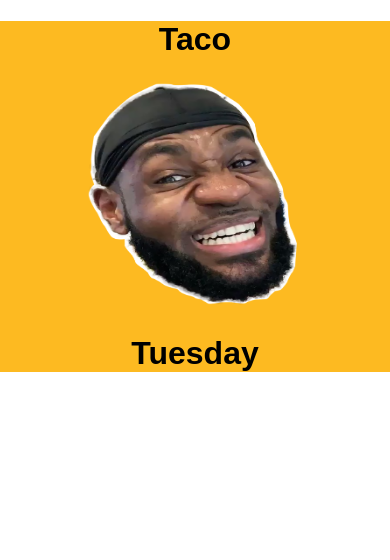
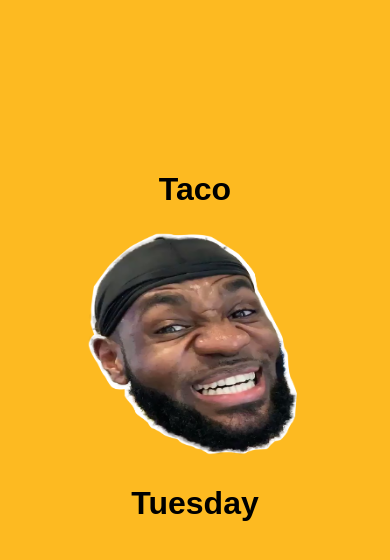
Before and after one commit to alexw14/TacoTuesday, a React (Create React App) app in the folder client/: page / in a window 390 px wide. Shown: the top 560 px of the page. Built offline with nearby package versions, Linux system fonts and the light colour scheme.

Commit message:
adjusted to phone size

```diff
--- a/client/src/App.js
+++ b/client/src/App.js
@@ -6,8 +6,8 @@ class App extends Component {
   render() {
 
     return (
-      <div style={{ backgroundColor: '#FDBA21' }}>
-        <div style={{ textAlign: 'center' }}>
+      <div style={{ backgroundColor: '#FDBA21', height:'100vh' }}>
+        <div style={{ textAlign: 'center', paddingTop: '150px'}}>
           <h1>Taco</h1>
           <img src={LeBronHead} style={{ height: '230px', width: '230px' }} alt='Lebron Head'/>
           <h1>Tuesday</h1>
```
Also changed, not shown: 1 other file (tests, documents, lock files or other folders).
